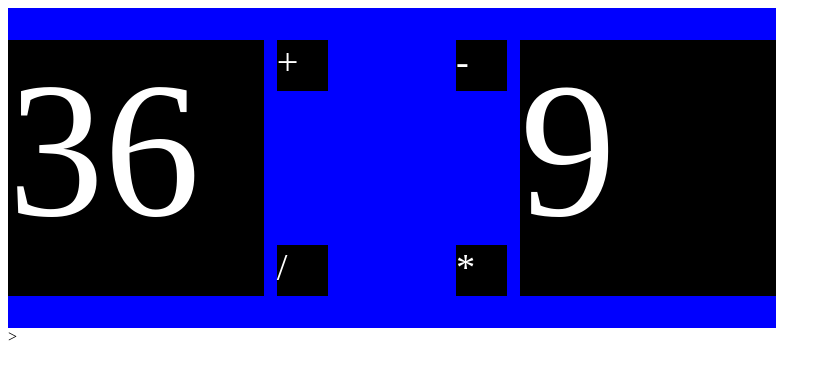
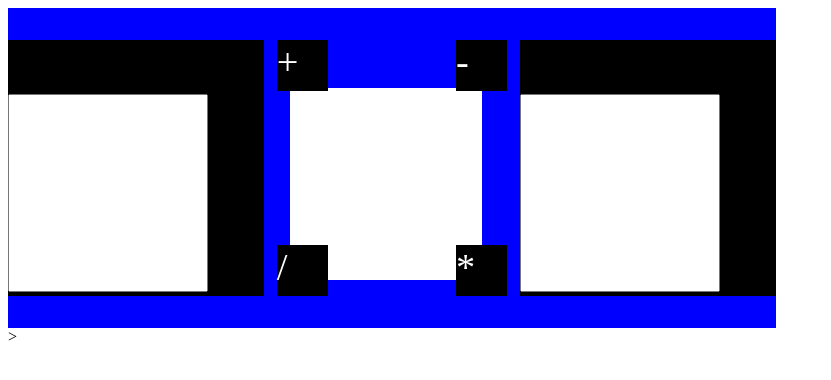
Before and after one commit to Poohsambamsooh/number, a plain HTML site: page index.html in a window 1280 px wide. Shown: the whole page, without its empty margins (0-831 px from the left). Drawn offline with Linux system fonts and the light colour scheme.

Commit message:
Add files via upload

```diff
--- a/index.html
+++ b/index.html
@@ -54,13 +54,35 @@
   Right:21vw;
   bottom:2.5vw;
   }
+  input{
+  height:15vw;
+  width:15vw;
+  font-size:5vw;
+  }
+  #answerBox{
+  position:absolute;
+  left:22vw;
+  top:10vh;
+  width:9vw;
+  height:9vw;
+  font-size:3vw;
+  background: white;
+  text-align:center;
+  padding:3vw;
+  }
  </style>
 
   </head>
   <body>
   <div class="bigRectangle">
-        <div class="square leftNumber ">36</div>
-        <div class="square rightNumber ">9</div>
+        <div class="square leftNumber ">
+         <input id="textBoxA" type="text"/>
+        </div>
+        <div class="square rightNumber">
+        <input id="textBoxB" type="text"/>
+        </div>
+        <div id="answerBox">
+        </div>
         <div class="smallSquare upLeft"  onclick="myCalculator(9,36,'add')">+</div>
         <div class="smallSquare upRight " onclick="myCalculator(9,36,'subtract')">-</div>
         <div class="smallSquare bottomLeft " onclick="myCalculator(9,36,'divide')">/</div>
@@ -68,8 +90,17 @@
   </div>
   <script>
     function myCalculator(numA,numB,operation){
+
+
     var Ghost;
     var symbol;
+    var textBoxA=document.getElementById("textBoxA")
+    numA=Number(textBoxA.value);
+    var textBoxB=document.getElementById("textBoxB")
+    numB=Number(textBoxB.value);
+    var answerBox=document.getElementById("answerBox")
+
+
     if(operation=="add") {
         Ghost=numA+numB;
         symbol="+";
@@ -87,9 +118,7 @@
         symbol="*";
     }
 
-
-    alert(numA+symbol+numB+"="+Ghost);
-;
+;   answerBox.innerHTML=Ghost
     }
     // myCalculator(1,4,"subtract");
     // myCalculator(2,4,"add");
```
